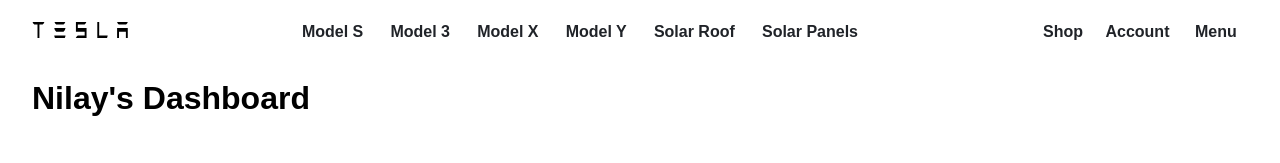
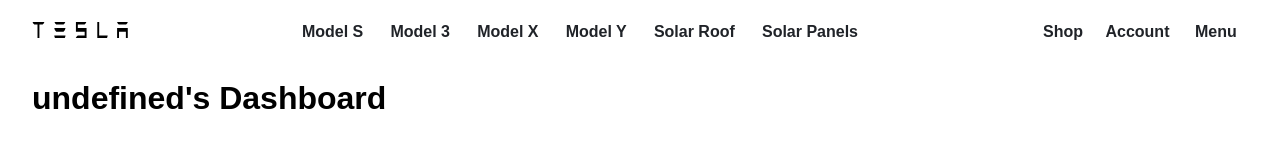
Before and after one commit to codegoggins/Tesla-Clone, a React (Create React App) app: page /tesla in a window 1280 px wide. Shown: the top 163 px of the page. Built offline with nearby package versions, Linux system fonts and the light colour scheme; grey boxes are pictures that could not be loaded; a web font is replaced by a local one.

Commit message:
Dashboard User functionality Complete

```diff
--- a/src/pages/Account.jsx
+++ b/src/pages/Account.jsx
@@ -98,7 +98,11 @@
 
   return (
     <Container>
-        <Title>Nilay's Dashboard</Title>
+        {
+          <Title>
+          {user?.displayName + "'s Dashboard"}
+          </Title>
+        }
         <CardContainer>
             <Card>
                <CardImg src={d1}/>
```
